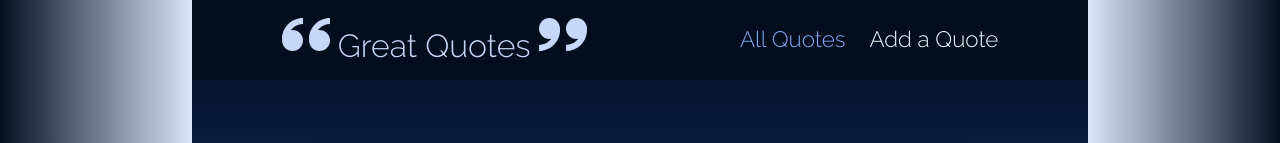
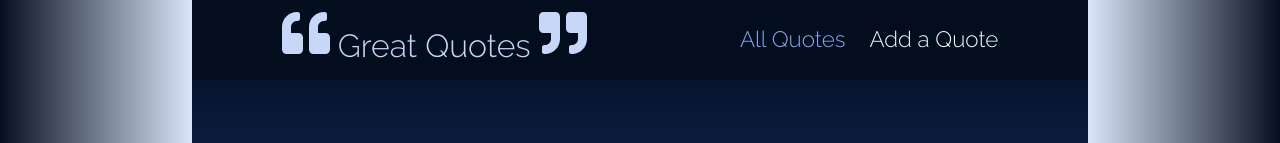
Before and after one commit to valentyn90/React-Router-Quote-App, a React (Create React App) app: page /new-quote in a window 1280 px wide. Shown: the top 143 px of the page. Built offline with nearby package versions, Linux system fonts and the light colour scheme.

Commit message:
Changed the quote marks again

```diff
--- a/src/components/layout/MainNavigation.js
+++ b/src/components/layout/MainNavigation.js
@@ -1,5 +1,5 @@
 import { NavLink } from 'react-router-dom';
-import { ImQuotesLeft, ImQuotesRight } from 'react-icons/im';
+import { FaQuoteLeft, FaQuoteRight } from 'react-icons/fa';
 import classes from './MainNavigation.module.css';
 
 const MainNavigation = () => {
@@ -7,11 +7,11 @@ const MainNavigation = () => {
     <header className={classes.header}>
       <div className={classes.logo}>
         <span className={classes.quote}>
-          <ImQuotesLeft />
+          <FaQuoteLeft />
         </span>{' '}
         Great Quotes{' '}
         <span className={classes.quote}>
-          <ImQuotesRight />
+          <FaQuoteRight />
         </span>
       </div>
 
```
Also changed, not shown: 1 other file (tests, documents, lock files or other folders).
